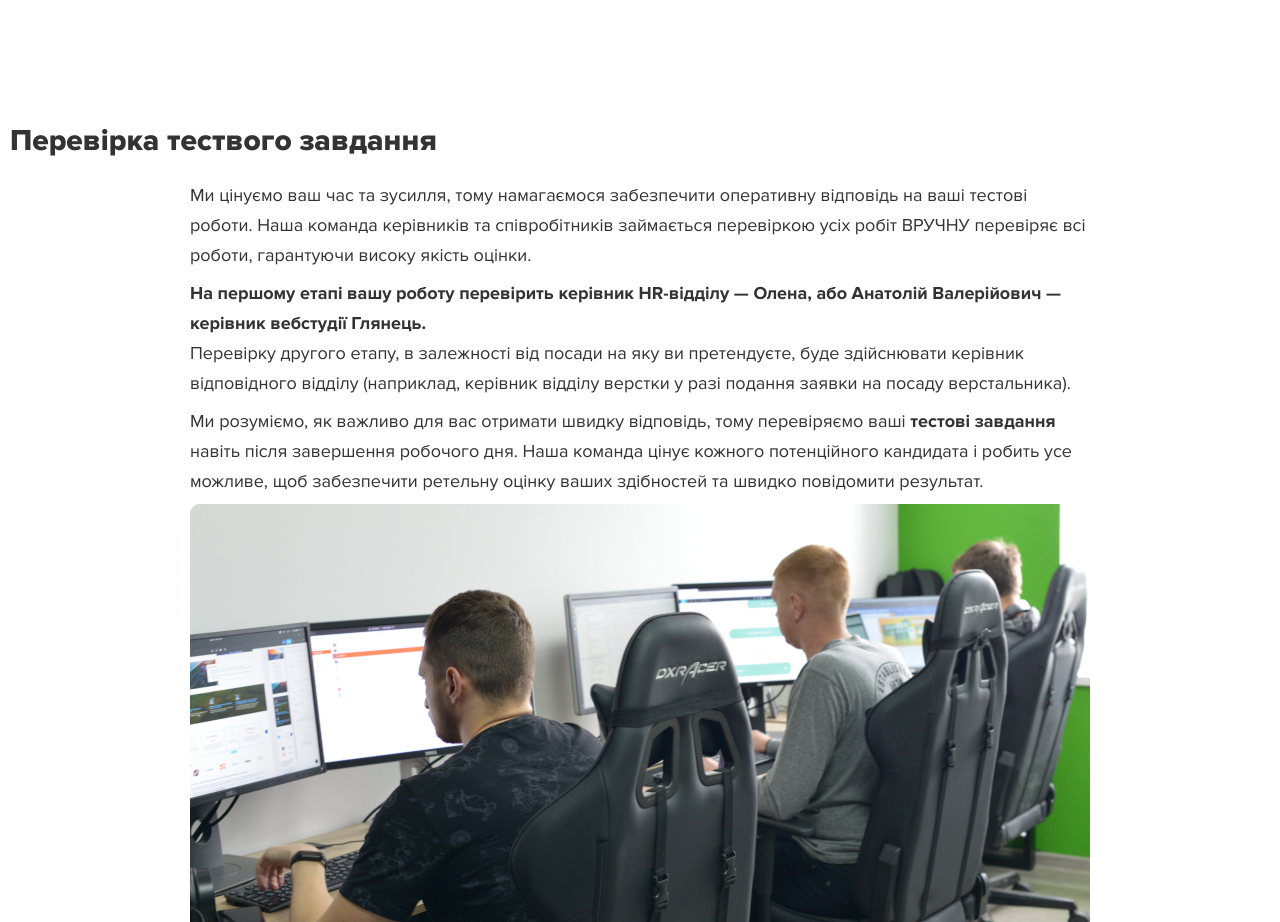
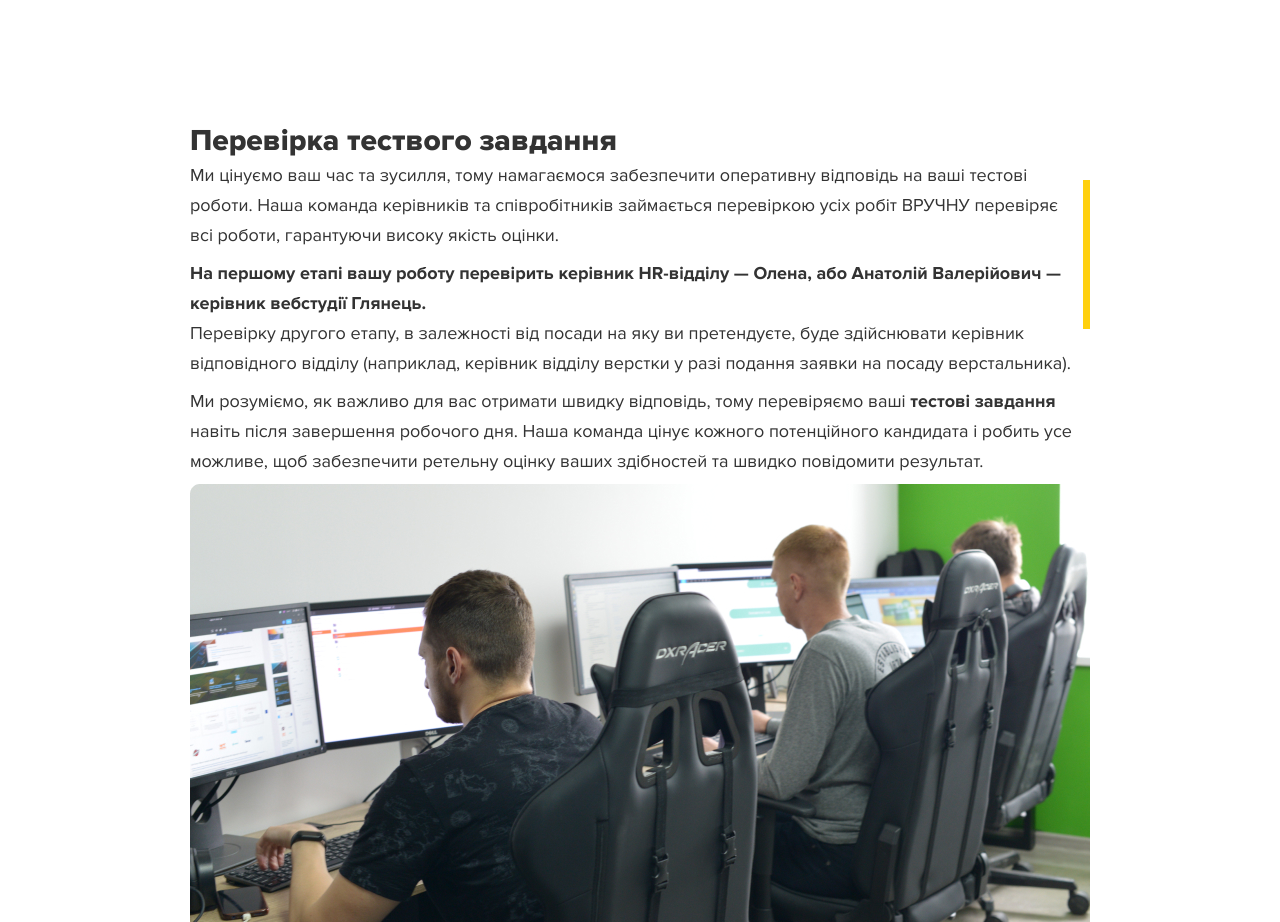
Before and after one commit to Daniil-102/test-task, a plain HTML site: page index.html in a window 1280 px wide. Shown: the part 960-1882 px from the top of the page. Drawn offline with Linux system fonts and the light colour scheme; files whose address does not match are found by name.

Commit message:
first commit

```diff
--- a/style.css
+++ b/style.css
@@ -534,6 +534,12 @@ body {
     margin-right: 40px;
 }
 
+.test__content-text {
+    position: relative;
+    padding-right: 18px;
+
+}
+
 .test__content-text::after {
     content: '';
     position: absolute;
@@ -588,9 +594,12 @@ body {
         height: auto;
     }
 
+
     .test__title {
         font-size: 30px;
         margin-bottom: 20px;
+        max-width: 900px;
+        margin: 0 auto;
     }
 
     .test__content {
```
